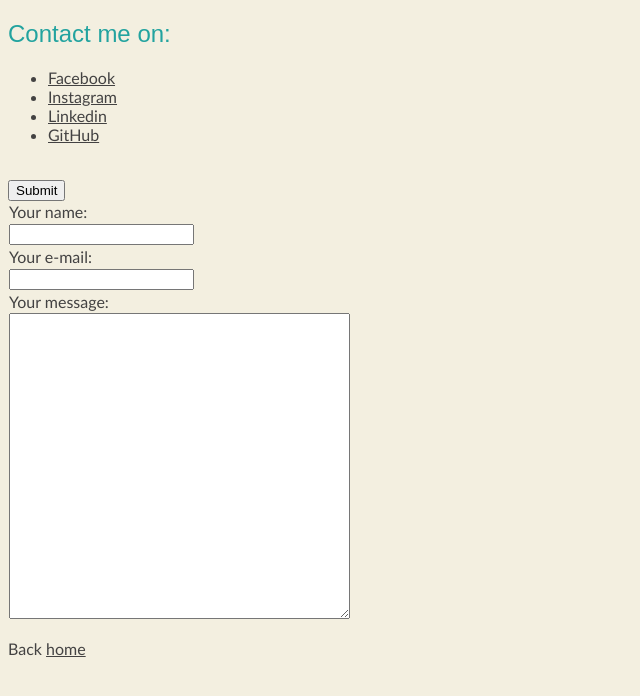
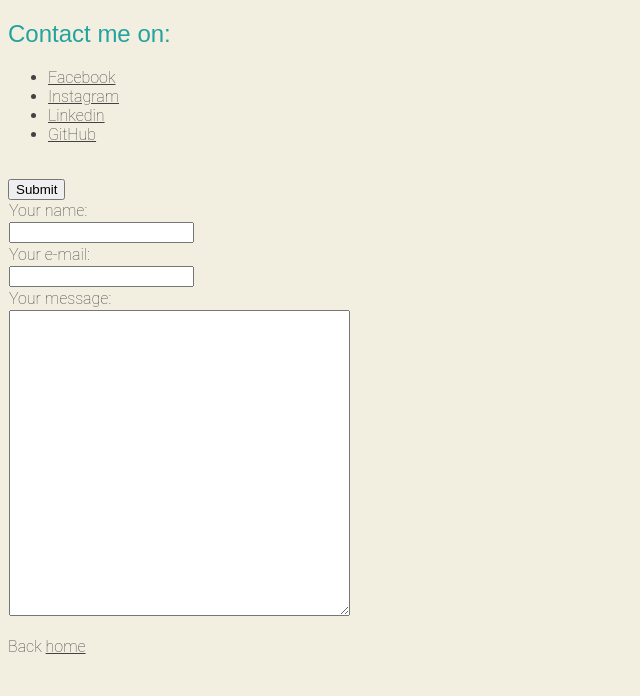
Before and after one commit to obhi1kenobhi/mysite, a plain HTML site: page contact.html in a window 1280 px wide. Shown: the whole page, without its empty margins (0-640 px from the left). Drawn offline with Linux system fonts and the light colour scheme.

Commit message:
Update styles.css

```diff
--- a/css/styles.css
+++ b/css/styles.css
@@ -34,51 +34,51 @@ table {
 	width: 800px;
 	border-collapse: collapse;
 	overflow: hidden;
-  font-family:'Gill Sans', 'Gill Sans MT', Calibri, 'Trebuchet MS', sans-serif;
+ 	font-family: 'Roboto', sans-serif;
 }
 
 tr {
 	padding: 15px;
-  font-family:'Gill Sans', 'Gill Sans MT', Calibri, 'Trebuchet MS', sans-serif;
-  color:#434242;
+  	font-family: 'Roboto', sans-serif;
+  	color:#434242;
 }
 
 th {
 	text-align: left;
-  font-family:'Gill Sans', 'Gill Sans MT', Calibri, 'Trebuchet MS', sans-serif;
-  color:#434242;
+	font-family: 'Roboto', sans-serif;
+	color:#434242;
 }
 
 td {
 	text-align: left;
-  font-family:'Gill Sans', 'Gill Sans MT', Calibri, 'Trebuchet MS', sans-serif;
-  color:#434242;
+  	font-family: 'Roboto', sans-serif;
+  	color:#434242;
 }
 
 P{
   font-style: normal;
-  font-family: 'Gill Sans', 'Gill Sans MT', Calibri, 'Trebuchet MS', sans-serif;
+  font-family: 'Roboto', sans-serif;
   font-weight:lighter;
   color:#434242;
 }
 
 ul{
   font-style: normal;
-  font-family: 'Gill Sans', 'Gill Sans MT', Calibri, 'Trebuchet MS', sans-serif;
+  font-family: 'Roboto', sans-serif;
   font-weight:lighter;
   color:#434242;
 }
 
 li{
   font-style: normal;
-  font-family: 'Gill Sans', 'Gill Sans MT', Calibri, 'Trebuchet MS', sans-serif;
+  font-family: 'Roboto', sans-serif;
   font-weight:lighter;
   color:#434242;
 }
 
 a{
   font-style: normal;
-  font-family: 'Gill Sans', 'Gill Sans MT', Calibri, 'Trebuchet MS', sans-serif;
+  font-family: 'Roboto', sans-serif;
   font-weight:lighter;
   color:#434242;
 }
@@ -86,14 +86,14 @@ a{
 form {
   text-align: left;
   font-style: normal;
-  font-family: 'Gill Sans', 'Gill Sans MT', Calibri, 'Trebuchet MS', sans-serif;
+  font-family: 'Roboto', sans-serif;
   font-weight:lighter;
   color:#434242;
 }
 
 label{
   font-style: normal;
-  font-family: 'Gill Sans', 'Gill Sans MT', Calibri, 'Trebuchet MS', sans-serif;
+  font-family: 'Roboto', sans-serif;
   font-weight:lighter;
   color:#434242;
 }
```
